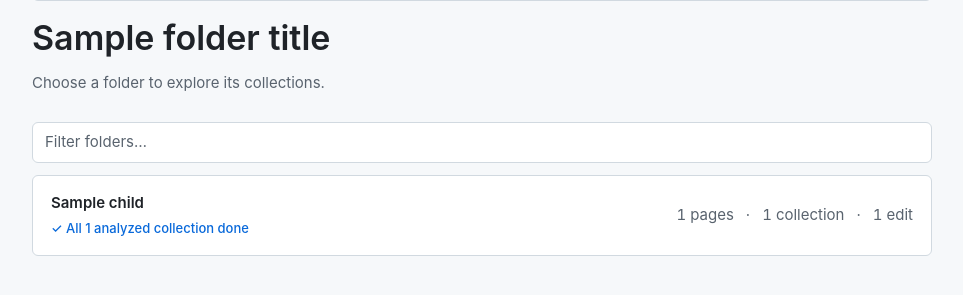
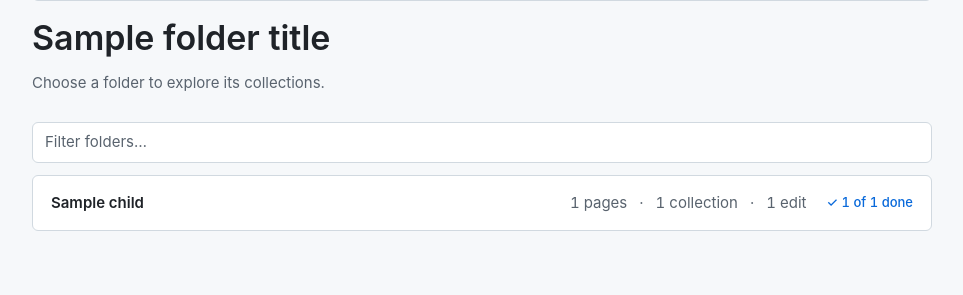
Before and after one commit to diversen7/archival-organizer, a FastAPI app: template archival_organizer/web/templates/collections.html in a window 1280 px wide. Shown: the part 202-497 px from the top of the page, without its empty margins (158-1121 px from the left). Run offline with FastAPI, Linux system fonts and the light colour scheme; the template is opened without the code that fills it: most values are stand-ins (such as "Sample title", 1, 10 or a date in 2020); parts of the project's set-up code (start-up, migrations or seed data) failed here and were passed over.

Commit message:
align message collection message, e.g. 1 of 4

```diff
--- a/archival_organizer/web/static/archive.css
+++ b/archival_organizer/web/static/archive.css
@@ -218,6 +218,8 @@ pre { white-space: pre-wrap; font: 14px/1.55 ui-monospace, SFMono-Regular, Menlo
 .collections-main > p { color: var(--muted); margin: 0 0 28px; }
 .collection-list { display: grid; grid-template-columns: minmax(0, 1fr) max-content max-content max-content; gap: 10px 12px; }
 .collection-list.has-edit-counts { grid-template-columns: minmax(0, 1fr) repeat(5, max-content); }
+.collection-list.has-completion { grid-template-columns: minmax(0, 1fr) repeat(3, max-content) minmax(12ch, max-content); }
+.collection-list.has-edit-counts.has-completion { grid-template-columns: minmax(0, 1fr) repeat(5, max-content) minmax(12ch, max-content); }
 .collection { display: grid; grid-template-columns: subgrid; grid-column: 1 / -1; align-items: center; padding: 16px 18px; text-decoration: none; background: var(--card); border: 1px solid var(--line); border-radius: var(--radius); }
 .collection:hover { border-color: var(--accent-strong); background: var(--hover-card); }
 .collection-name { min-width: 0; overflow-wrap: anywhere; }
@@ -225,7 +227,8 @@ pre { white-space: pre-wrap; font: 14px/1.55 ui-monospace, SFMono-Regular, Menlo
 .collection span { color: var(--muted); white-space: nowrap; }
 .collection .collection-stats { display: grid; grid-template-columns: subgrid; grid-column: 2 / -1; text-align: right; font-variant-numeric: tabular-nums; }
 .completion-status { display: block; font-size: 13px; font-weight: 500; color: var(--muted); }
-.collection .completion-status { white-space: normal; margin-top: 5px; }
+.has-completion .collection-stats { grid-column: 2 / -2; }
+.collection > .completion-status { grid-column: -2 / -1; text-align: right; font-variant-numeric: tabular-nums; }
 .completion-status.is-done, .collection .completion-status.is-done { color: var(--accent-strong); }
 .collection-completion { display: grid; gap: 5px; margin: 12px 0 20px; }
 .collection-completion > span { font-size: 13px; color: var(--muted); }
@@ -272,6 +275,10 @@ pre { white-space: pre-wrap; font: 14px/1.55 ui-monospace, SFMono-Regular, Menlo
   .collection-list.has-edit-counts { grid-template-columns: max-content max-content max-content max-content minmax(0, 1fr); }
   .collection-name { grid-column: 1 / -1; }
   .collection .collection-stats { grid-column: 1 / -1; margin-top: 4px; text-align: left; }
+  .collection-list.has-completion, .collection-list.has-edit-counts.has-completion { grid-template-columns: minmax(0, 1fr) max-content; }
+  .has-completion .collection-name { grid-column: 1; }
+  .has-completion .collection > .completion-status { grid-column: 2; grid-row: 1; }
+  .has-completion .collection .collection-stats { display: flex; flex-wrap: wrap; gap: 6px; }
 }
 
 button, input, select { font-family: inherit; }
--- a/archival_organizer/web/templates/macros.html
+++ b/archival_organizer/web/templates/macros.html
@@ -44,18 +44,23 @@
 </nav>
 {%- endmacro %}
 
-{% macro completion_status(progress) -%}
+{% macro completion_status(progress, compact=false) -%}
 {% if progress and progress.collection_count %}
+{% if compact %}
+<span class="completion-status{% if progress.done_count == progress.collection_count %} is-done{% endif %}" title="{{ progress.done_count }} of {{ progress.collection_count }} analyzed collections done" aria-label="{{ progress.done_count }} of {{ progress.collection_count }} analyzed collections done">{% if progress.done_count == progress.collection_count %}✓ {% endif %}{{ progress.done_count }} of {{ progress.collection_count }} done</span>
+{% else %}
 <span class="completion-status{% if progress.done_count == progress.collection_count %} is-done{% endif %}">{% if progress.done_count == progress.collection_count %}✓ All {{ progress.collection_count }} analyzed {{ 'collection' if progress.collection_count == 1 else 'collections' }} done{% else %}{{ progress.done_count }} of {{ progress.collection_count }} analyzed {{ 'collection' if progress.collection_count == 1 else 'collections' }} done{% endif %}</span>
+{% endif %}
 {% endif %}
 {%- endmacro %}
 
 {% macro folder_list(children) -%}
-<div class="collection-list{% if children and children[0].edit_count is defined %} has-edit-counts{% endif %}">
+<div class="collection-list{% if children and children[0].edit_count is defined %} has-edit-counts{% endif %}{% if children and children[0].done_count is defined %} has-completion{% endif %}">
   {% for child in children %}
     <a class="collection" href="{{ child.url }}" data-search="{{ child.name.casefold() }}">
-      <div class="collection-name"><strong>{{ child.name }}</strong>{% if child.done_count is defined %}{{ completion_status(child) }}{% endif %}</div>
+      <div class="collection-name"><strong>{{ child.name }}</strong></div>
       <span class="collection-stats"><span>{{ child.page_count }} pages</span><span> · </span><span>{{ child.collection_count }} {{ 'collection' if child.collection_count == 1 else 'collections' }}</span>{% if child.edit_count is defined %}<span> · </span><span>{{ child.edit_count }} {{ 'edit' if child.edit_count == 1 else 'edits' }}</span>{% endif %}</span>
+      {% if child.done_count is defined %}{{ completion_status(child, compact=true) }}{% endif %}
     </a>
   {% endfor %}
 </div>
```
Also changed, not shown: tests/test_completion.py (+6 -6 lines), README.md.
